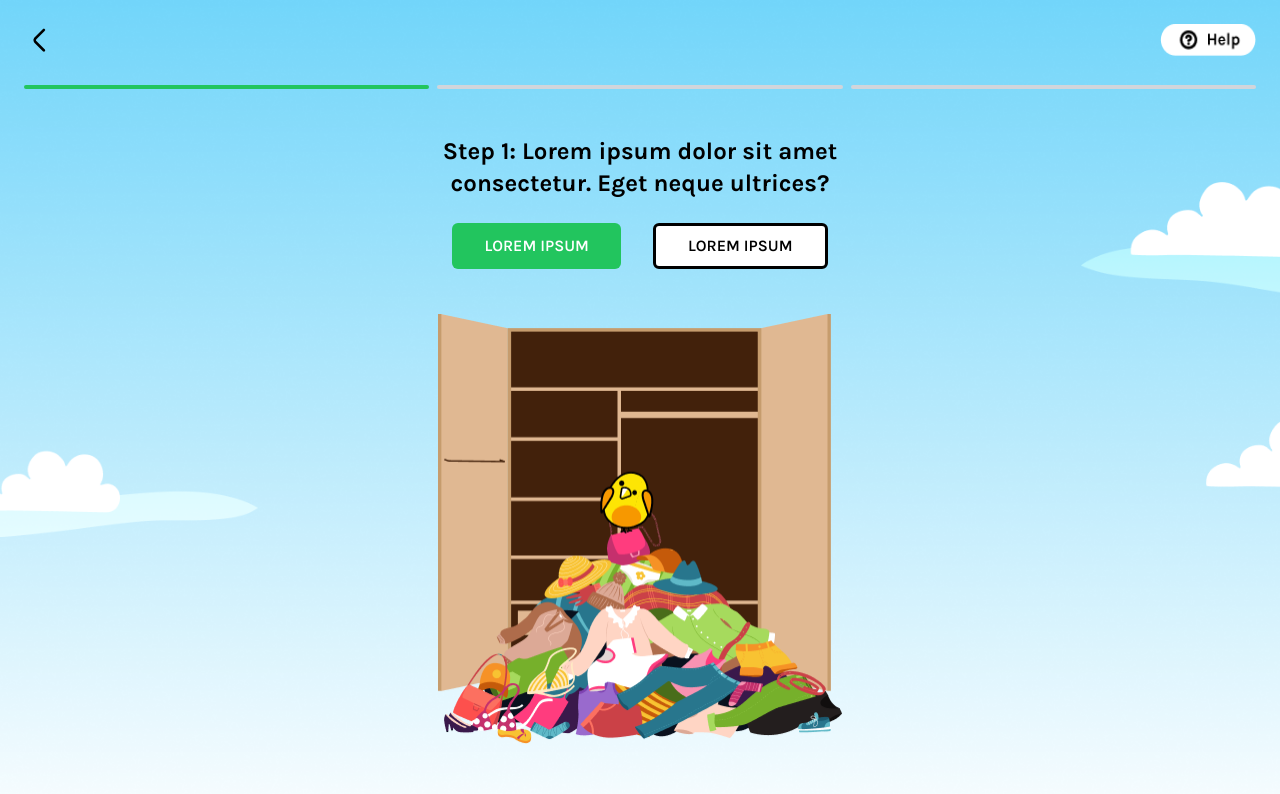
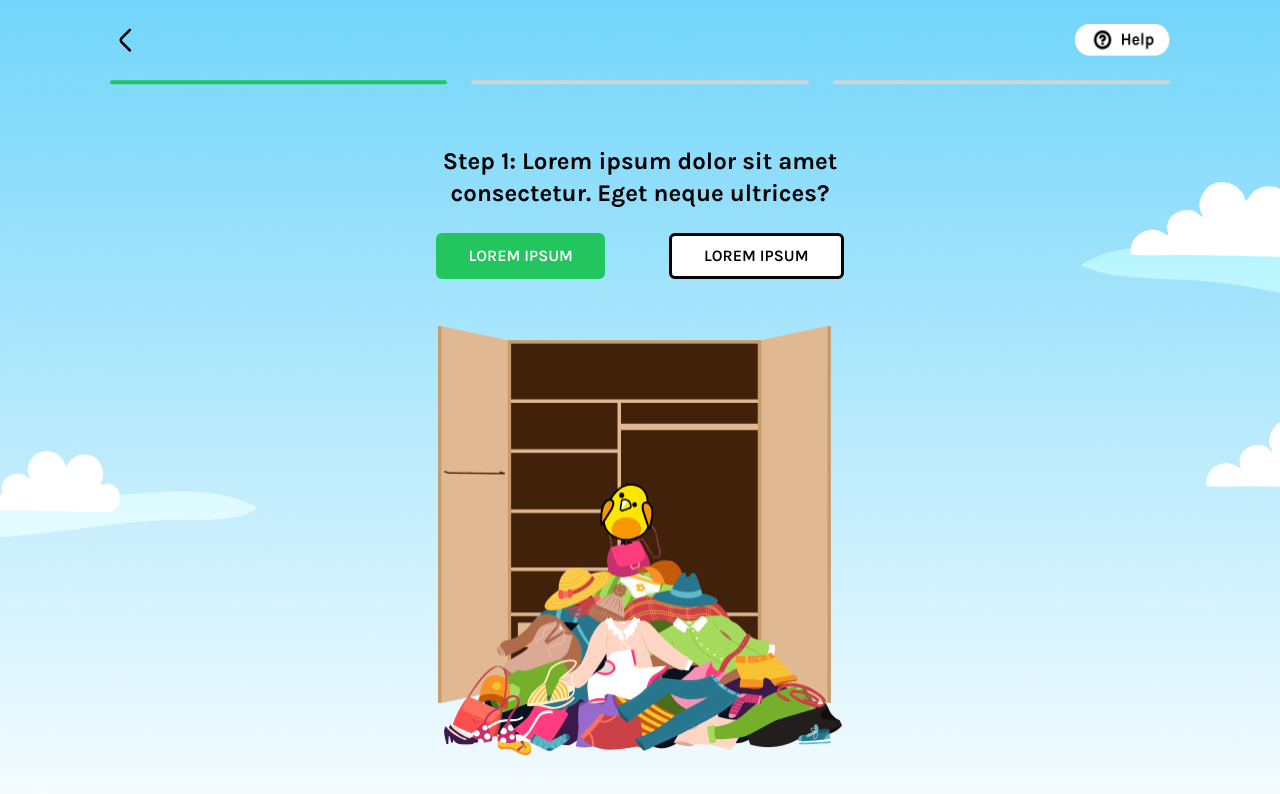
Before and after one commit to asbhagat2020/kuku, a Next.js app: page /giveaway in a window 1280 px wide. Shown: the top 794 px of the page. Built offline with nearby package versions, Linux system fonts and the light colour scheme; a web font is replaced by a local one.

Commit message:
improved slider for navigation

```diff
--- a/components/giveaway.jsx
+++ b/components/giveaway.jsx
@@ -45,7 +45,7 @@ const Giveaway = () => {
           }}
         >
           {/* Top Navigation */}
-          <div className="flex justify-between w-full">
+          <div className="flex justify-between w-[86%]">
             {/* Back button */}
             <button onClick={handleBack} className="text-3xl cursor-pointer">
               <img src="/gv_arrow.png" alt="Back" className="w-8 h-8" />
@@ -61,29 +61,29 @@ const Giveaway = () => {
           </div>
 
           {/* Progress Bar as Slider */}
-          <div className="flex justify-center items-center w-full mt-4">
+          <div className="sticky top-20 w-[88%] flex justify-center items-center">
             <span
               onClick={() => goToStep(1)}
-              className={`w-1/3 h-1 cursor-pointer ${
+              className={`w-1/3 h-1 cursor-pointer mx-3 ${
                 currentStep >= 1 ? "bg-green-500" : "bg-gray-300"
               } rounded-full`}
             ></span>
             <span
               onClick={() => goToStep(2)}
-              className={`w-1/3 h-1 cursor-pointer ${
+              className={`w-1/3 h-1 cursor-pointer mx-3 ${
                 currentStep >= 2 ? "bg-green-500" : "bg-gray-300"
-              } rounded-full mx-2`}
+              } rounded-full`}
             ></span>
             <span
               onClick={() => goToStep(3)}
-              className={`w-1/3 h-1 cursor-pointer ${
+              className={`w-1/3 h-1 cursor-pointer mx-3 ${
                 currentStep === 3 ? "bg-green-500" : "bg-gray-300"
               } rounded-full`}
             ></span>
           </div>
 
           {/* Main Content */}
-          <div className="text-center my-8">
+          <div className="text-center my-8 mt-14">
             <h1 className="text-2xl font-bold mb-4">
               {currentStep === 1 && (
                 <>
@@ -106,7 +106,7 @@ const Giveaway = () => {
             </h1>
 
             {/* Buttons */}
-            <div className="flex justify-center space-x-8 mt-6">
+            <div className="flex justify-center space-x-16 mt-6">
               {currentStep === 3 ? (
                 <>
                   <button
@@ -124,10 +124,16 @@ const Giveaway = () => {
                 </>
               ) : (
                 <>
-                  <button className="px-8 py-2 bg-green-500 text-white font-semibold rounded-md hover:bg-green-600 transition">
+                  <button
+                    onClick={handleNext} // Navigate forward for the first button
+                    className="px-8 py-2 bg-green-500 text-white font-semibold rounded-md hover:bg-green-600 transition"
+                  >
                     LOREM IPSUM
                   </button>
-                  <button className="px-8 py-2 bg-white text-black font-semibold rounded-md border border-black hover:bg-gray-100 transition">
+                  <button
+                    onClick={handleNext} // Navigate forward for the second button
+                    className="px-8 py-2 bg-white text-black font-semibold rounded-md border border-black hover:bg-gray-100 transition"
+                  >
                     LOREM IPSUM
                   </button>
                 </>
@@ -136,30 +142,33 @@ const Giveaway = () => {
           </div>
 
           {/* Image Section */}
-          <div className="flex justify-center w-full">
+          <div className="w-full overflow-hidden">
             {currentStep === 1 && (
+              <div className="flex justify-center" style={{ height: "450px" }}>
                 <img
                   src="/window_kuku.png"
                   alt="Step 1"
-                className="w-[404px] h-[430.1px]"
-                style={{ marginBottom: "2rem" }}
+                  className="w-[404px] h-[430.1px] object-contain"
                 />
+              </div>
             )}
             {currentStep === 2 && (
+              <div className="flex justify-center" style={{ height: "370px" }}>
                 <img
                   src="/cloth_hanger.png"
                   alt="Step 2"
-                className="w-[1733.46px] h-[313.77px]"
-                style={{ marginBottom: "2rem" }}
+                 className="w-[108%] object-cover mt-[70px]"
                 />
+              </div>
             )}
             {currentStep === 3 && (
+              <div className="flex justify-center w-full">
                 <img
                   src="/playgorund.png"
                   alt="Step 3"
-                className="w-full"
-                style={{ margin: 0, padding: 0 }}
+                  className="w-[108%] object-cover"
                 />
+              </div>
             )}
           </div>
         </div>
@@ -207,6 +216,13 @@ const Giveaway = () => {
               className="w-[340px] h-[399.13px]"
             />
           </div>
+          {/* Help button in Final Screen */}
+          <button
+            onClick={() => alert("Help button clicked")}
+            className="absolute top-4 right-4"
+          >
+            <img src="/help_gv.png" alt="Help" className="w-24 h-8" />
+          </button>
         </div>
       )}
     </>
```
Lines whose indentation alone changed are shown as unchanged.
